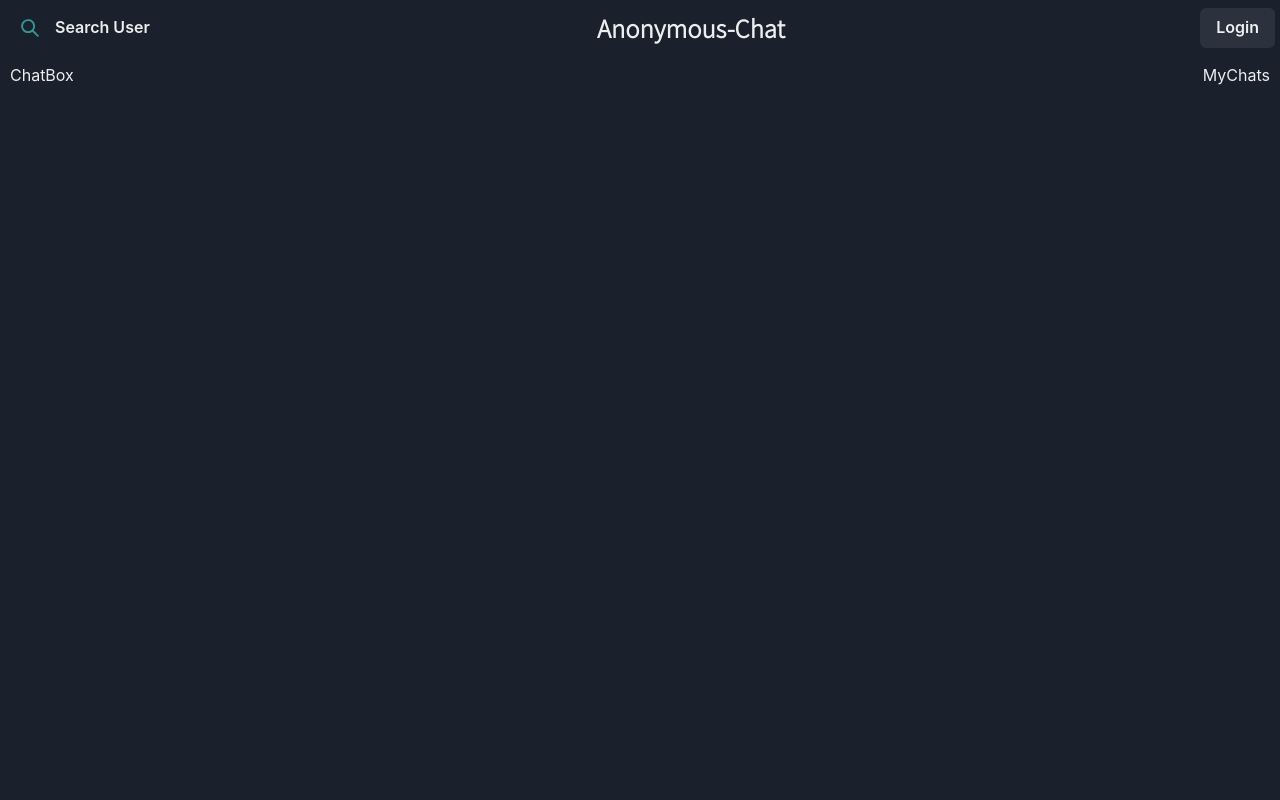
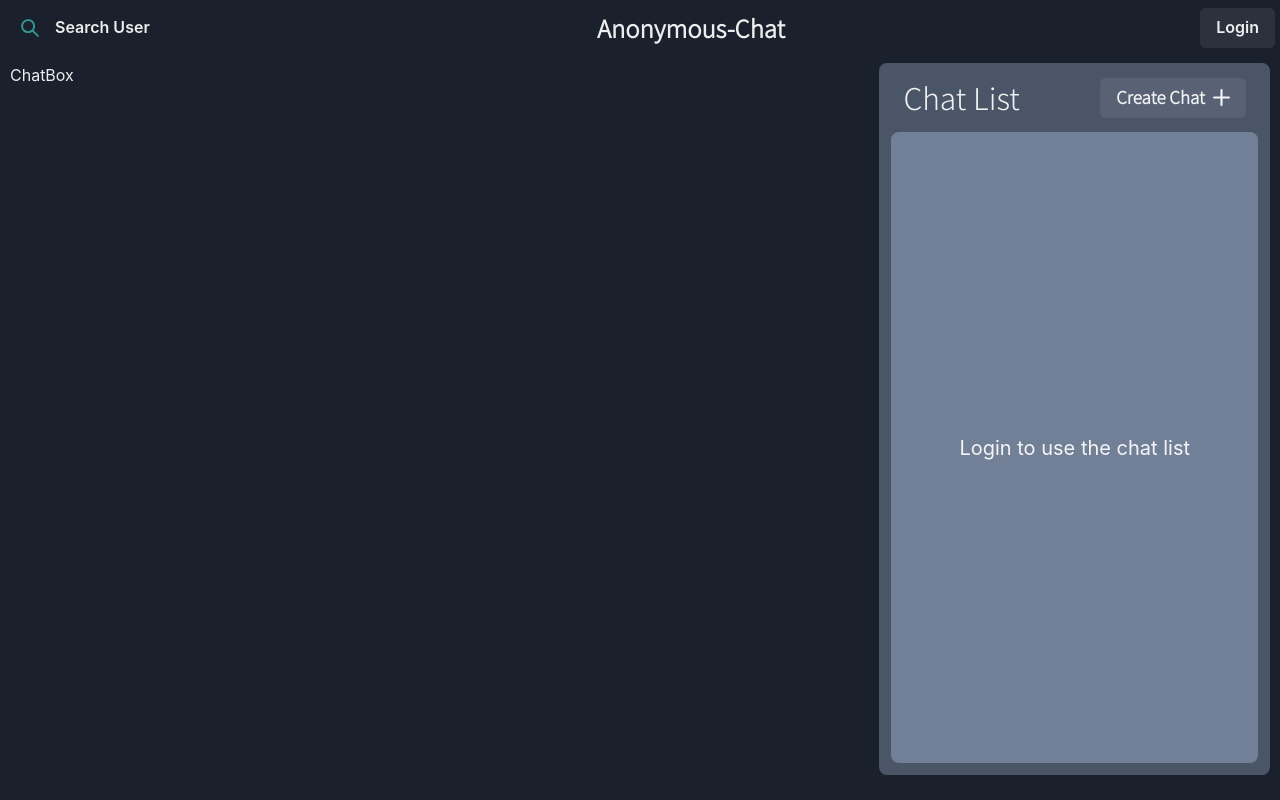
Before and after one commit to heojun990322/anonymous-chat, a React (Create React App) app in the folder frontend/: page / in a window 1280 px wide. Built offline with nearby package versions, Linux system fonts and the light colour scheme.

Commit message:
Feat(frontend): ChatList UI

```diff
--- a/frontend/src/App.css
+++ b/frontend/src/App.css
@@ -4,3 +4,16 @@
   min-height: 100vh;
   display: flex;
 }
+
+::-webkit-scrollbar {
+  width: 0px;
+}
+
+::-webkit-scrollbar-thumb {
+  background: rgba(136, 136, 136, 0.281);
+}
+
+/* Handle on hover */
+::-webkit-scrollbar-thumb:hover {
+  background: #555;
+}
--- a/frontend/src/App.js
+++ b/frontend/src/App.js
@@ -2,14 +2,12 @@ import React from 'react';
 import './App.css';
 import { Route } from 'react-router-dom';
 import Authpage from './Pages/Authpage';
-import Chatpage from './Pages/Chatpage';
 import Mainpage from './Pages/Mainpage';
 
 function App() {
   return (
     <div className="App">
       <Route path="/" component={Mainpage} exact />
-      <Route path="/chats" component={Chatpage} />
       <Route path="/login" component={Authpage} exact />
     </div>
   );
--- a/frontend/src/Pages/Chatpage.js
+++ /dev/null
@@ -1,28 +0,0 @@
-import React from 'react';
-import { ChatState } from '../context/ChatProvider';
-import { Box } from '@chakra-ui/react';
-import ChatBox from '../components/ChatBox';
-import MyChats from '../components/MyChats';
-import SideDrawer from '../components/miscellaneous/SideDrawer';
-
-const Chatpage = () => {
-  const { user } = ChatState();
-
-  return (
-    <div style={{ width: '100%' }}>
-      {user && <SideDrawer />}
-      <Box
-        display="flex"
-        justifyContent="space-between"
-        w="100%"
-        h="91.5vh"
-        p="10px"
-      >
-        {user && <MyChats />}
-        {user && <ChatBox />}
-      </Box>
-    </div>
-  );
-};
-
-export default Chatpage;
--- a/frontend/src/Pages/Mainpage.js
+++ b/frontend/src/Pages/Mainpage.js
@@ -1,6 +1,6 @@
 import React from 'react';
 import { Box } from '@chakra-ui/react';
-import MyChats from '../components/MyChats';
+import ChatList from '../components/ChatList';
 import ChatBox from '../components/ChatBox';
 import Header from '../components/Header';
 
@@ -16,7 +16,7 @@ const Mainpage = () => {
         p="10px"
       >
         <ChatBox />
-        <MyChats />
+        <ChatList />
       </Box>
     </div>
   );
--- /dev/null
+++ b/frontend/src/components/ChatList.js
@@ -0,0 +1,114 @@
+import React, { useState, useEffect } from 'react';
+import { ChatState } from '../context/ChatProvider';
+import { Box, useToast, Button, Stack, Text } from '@chakra-ui/react';
+import { AddIcon } from '@chakra-ui/icons';
+import axios from 'axios';
+import ChatLoading from './ChatLoading';
+
+const ChatList = () => {
+  const [loggedUser, setLoggedUser] = useState();
+  const { selectedChat, setSelectedChat, user, chats, setChats } = ChatState();
+
+  const toast = useToast();
+
+  const fetchChats = async () => {
+    try {
+      const config = {
+        headers: {
+          Authorization: `Bearer ${user.token}`,
+        },
+      };
+
+      const { data } = await axios.get('/api/chat', config);
+      setChats(data);
+    } catch (error) {
+      toast({
+        title: 'Error Occured!',
+        description: 'Failed to Load the chats',
+        status: 'error',
+        duration: 4000,
+        isClosable: true,
+        position: 'bottom-left',
+      });
+    }
+  };
+
+  useEffect(() => {
+    if (user) {
+      setLoggedUser(JSON.parse(localStorage.getItem('userInfo')));
+      fetchChats();
+    }
+    // eslint-disable-next-line
+  }, []);
+
+  return (
+    <Box
+      display={{ base: selectedChat ? 'none' : 'flex', md: 'flex' }}
+      flexDir="column"
+      alignItems="center"
+      p={3}
+      bg="gray.600"
+      w={{ base: '100%', md: '31%' }}
+      borderRadius="lg"
+    >
+      <Box
+        pb={3}
+        px={3}
+        fontSize={{ base: '28px', md: '30px' }}
+        fontFamily="Noto Sans KR"
+        display="flex"
+        w="100%"
+        justifyContent="space-between"
+        alignItems="center"
+      >
+        Chat List
+        <Button
+          display="flex"
+          fontSize={{ base: '17px', md: '10px', lg: '17px' }}
+          rightIcon={<AddIcon />}
+        >
+          Create Chat
+        </Button>
+      </Box>
+      <Box
+        display="flex"
+        flexDir="column"
+        p={3}
+        bg="gray.500"
+        w="100%"
+        h="100%"
+        borderRadius="lg"
+        overflowY="hidden"
+      >
+        {user ? (
+          chats ? (
+            <Stack overflowY="scroll">
+              {chats.map(chat => {
+                <Box
+                  onClick={() => setSelectedChat(chat)}
+                  cursor="pointer"
+                  bg={selectedChat === chat ? '#38B2AC' : '#E8E8E8'}
+                  color={selectedChat === chat ? 'white' : 'black'}
+                  px={3}
+                  py={2}
+                  borderRadius="lg"
+                  key={chat._id}
+                >
+                  <Text>{chat.name}</Text>
+                </Box>;
+              })}
+            </Stack>
+          ) : (
+            <ChatLoading />
+          )
+        ) : (
+          <Text m="auto" fontSize="xl">
+            Login to use the chat list
+          </Text>
+        )}
+      </Box>
+    </Box>
+  );
+};
+
+export default ChatList;
--- a/frontend/src/components/MyChats.js
+++ /dev/null
@@ -1,7 +0,0 @@
-import React from 'react';
-
-const MyChats = () => {
-  return <div>MyChats</div>;
-};
-
-export default MyChats;
--- a/frontend/src/components/miscellaneous/SearchUser.js
+++ b/frontend/src/components/miscellaneous/SearchUser.js
@@ -12,6 +12,7 @@ import {
   ModalBody,
   useToast,
   Box,
+  Spinner,
 } from '@chakra-ui/react';
 import { SearchIcon } from '@chakra-ui/icons';
 import axios from 'axios';
@@ -24,6 +25,7 @@ const SearchUser = () => {
 
   const [search, setSearch] = useState('');
   const [loading, setLoading] = useState(false);
+  const [loadingChat, setLoadingChat] = useState(false);
   const [searchResult, setSearchResult] = useState([]);
 
   const toast = useToast();
@@ -156,6 +158,7 @@ const SearchUser = () => {
                 </Box>
               )}
             </Box>
+            {loadingChat && <Spinner ml="auto" d="flex" />}
           </ModalBody>
         </ModalContent>
       </Modal>
--- a/frontend/src/components/miscellaneous/SideDrawer.js
+++ /dev/null
@@ -1,55 +0,0 @@
-import {
-  Box,
-  Button,
-  Text,
-  Menu,
-  MenuButton,
-  MenuList,
-  MenuItem,
-  MenuDivider,
-} from '@chakra-ui/react';
-import { ChevronDownIcon } from '@chakra-ui/icons';
-import { ChatState } from '../../context/ChatProvider';
-import { useHistory } from 'react-router-dom';
-import SearchUser from './SearchUser';
-
-const SideDrawer = () => {
-  const { user } = ChatState();
-
-  const history = useHistory();
-  const logoutHandler = () => {
-    localStorage.removeItem('userInfo');
-    history.push('/');
-  };
-
-  return (
-    <>
-      <Box
-        display="flex"
-        justifyContent="space-between"
-        alignItems="center"
-        w="100%"
-        p="8px 5px 5px 5px"
-      >
-        <SearchUser />
-        <Text fontSize="2xl" fontFamily="Noto Sans KR" fontWeight="bold">
-          Anonymous-Chat
-        </Text>
-        <div>
-          <Menu>
-            <MenuButton as={Button} rightIcon={<ChevronDownIcon />}>
-              {user.id}
-            </MenuButton>
-            <MenuList>
-              <MenuItem onClick={logoutHandler}>Logout</MenuItem>
-              <MenuDivider />
-              <MenuItem>Delete account</MenuItem>
-            </MenuList>
-          </Menu>
-        </div>
-      </Box>
-    </>
-  );
-};
-
-export default SideDrawer;
--- a/frontend/src/context/ChatProvider.js
+++ b/frontend/src/context/ChatProvider.js
@@ -4,6 +4,8 @@ const ChatContext = createContext();
 
 const ChatProvider = ({ children }) => {
   const [user, setUser] = useState(null);
+  const [selectedChat, setSelectedChat] = useState();
+  const [chats, setChats] = useState([]);
 
   useEffect(() => {
     const userInfo = JSON.parse(localStorage.getItem('userInfo'));
@@ -12,7 +14,9 @@ const ChatProvider = ({ children }) => {
   }, []);
 
   return (
-    <ChatContext.Provider value={{ user, setUser }}>
+    <ChatContext.Provider
+      value={{ user, setUser, selectedChat, setSelectedChat, chats, setChats }}
+    >
       {children}
     </ChatContext.Provider>
   );
```
Also changed, not shown: frontend/src/ColorModeSwitcher.js (deleted, +0 -23 lines), frontend/src/Logo.js (deleted, +0 -18 lines), frontend/src/test-utils.js (deleted, +0 -12 lines).
